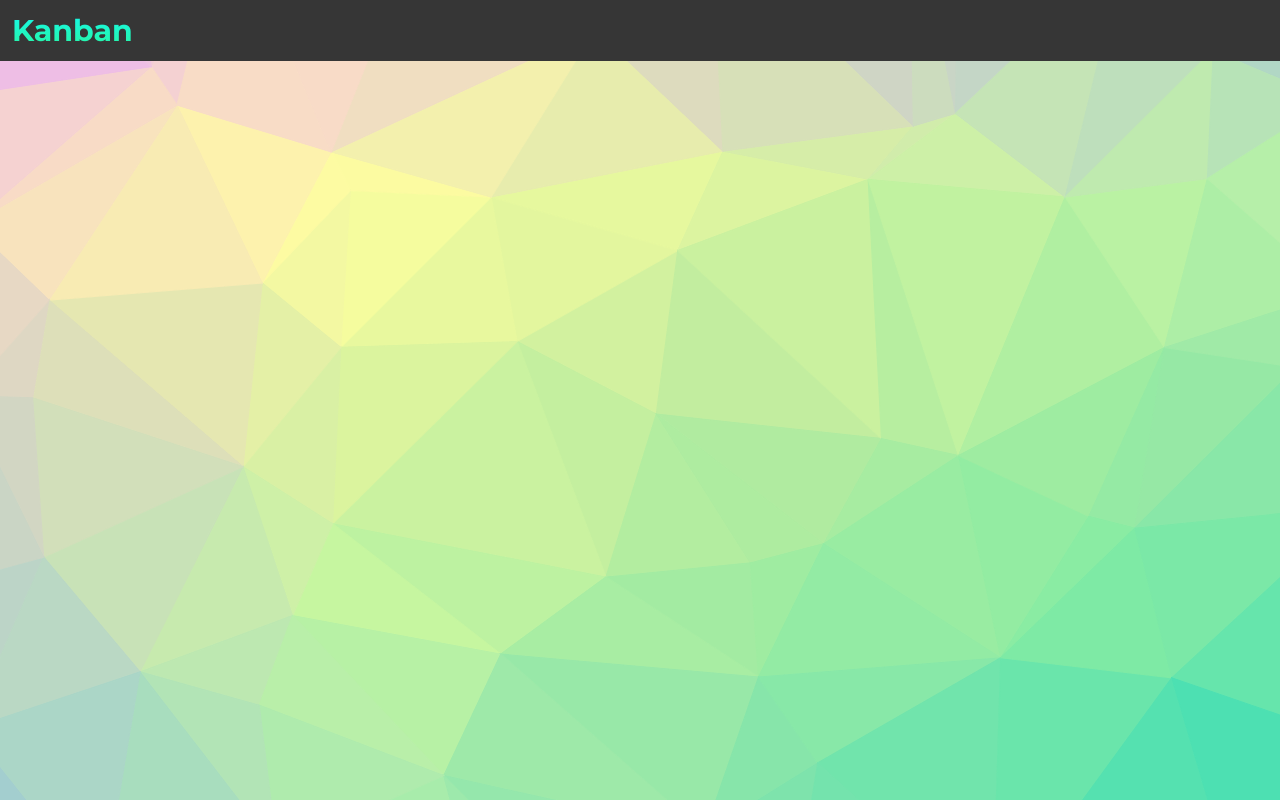
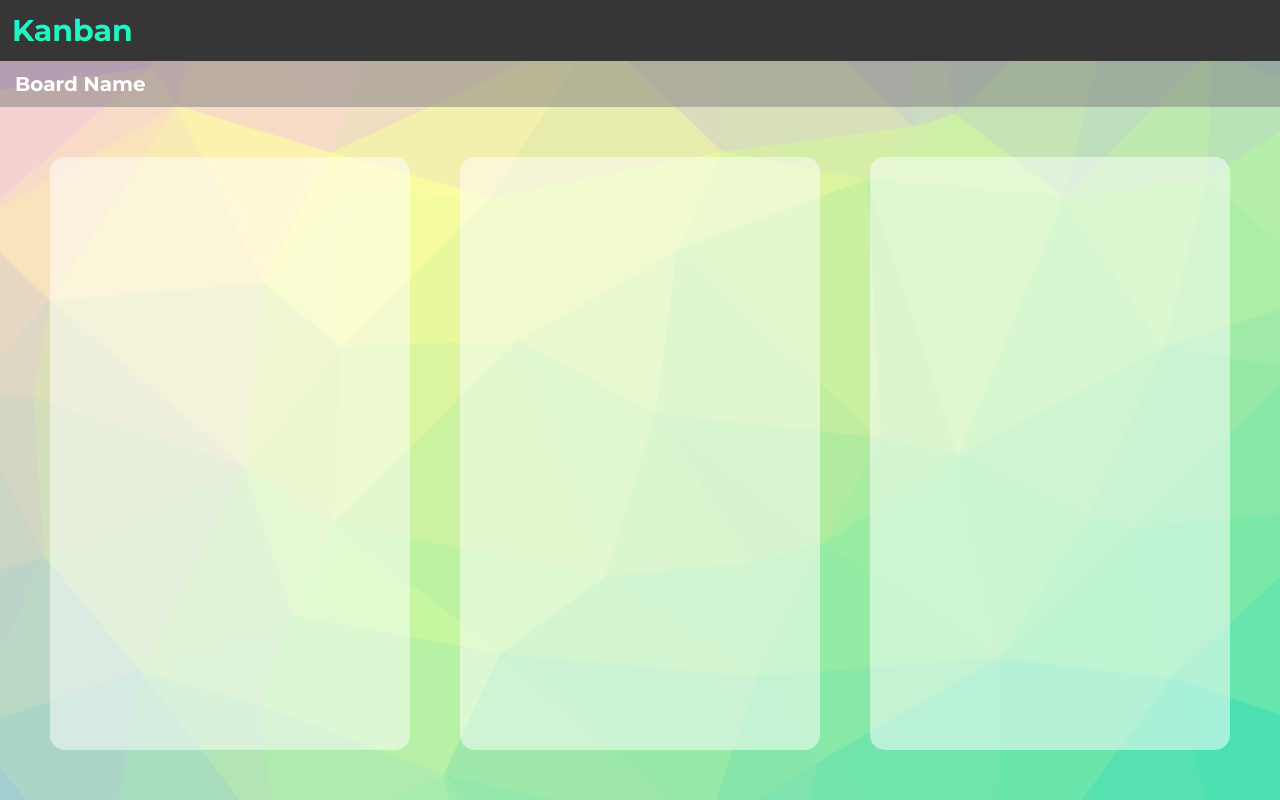
Before and after one commit to feerbax56/kanban, an Angular app: page / in a window 1280 px wide. Built offline with nearby package versions, Linux system fonts and the light colour scheme; a web font is replaced by a local one.

Commit message:
add: scss style for columns

```diff
--- a/src/app/pages/main-view/main-view.component.html
+++ b/src/app/pages/main-view/main-view.component.html
@@ -6,4 +6,23 @@
       </div>
     </div>
   </div>
+
+  <div class="board">
+
+    <div class="board-bar">
+      <p class="board-name">Board Name</p>
+    </div>
+
+    <div class="board-wrapper">
+      <div class="board-columns">
+        <div class="board-column">
+        </div>
+        <div class="board-column">
+        </div>
+        <div class="board-column">
+        </div>
+      </div>
+    </div>
+
+  </div>
 </div>
--- a/src/app/pages/main-view/main-view.component.scss
+++ b/src/app/pages/main-view/main-view.component.scss
@@ -1,17 +1,68 @@
-.root{
+.root {
   display: flex;
   flex-direction: column;
   height: 100%;
 }
 
-.app-name{
+.app-name {
   font-size: 30px;
   font-family: 'Montserrat', sans-serif;
   font-weight: bold;
 }
 
-.has-gradient-text{
+.has-gradient-text {
   background: -webkit-linear-gradient(#13f7f4, #2af598);
   -webkit-background-clip: text;
   -webkit-text-fill-color: transparent;
 }
+
+.board {
+  display: flex;
+  flex-direction: column;
+  flex-grow: 1;
+  min-width: 0;
+  min-height: 0;
+
+  .board-bar {
+    background: rgba(gray, 0.5);
+    padding: 8px 15px;
+
+    .board-name {
+      font-size: 20px;
+      font-weight: bold;
+      color: white;
+    }
+  }
+
+  .board-wrapper {
+    display: flex;
+    flex-grow: 1;
+    overflow-x: auto;
+
+    .board-columns {
+      display: flex;
+      flex-grow: 1;
+
+      .board-column {
+        display: flex;
+        flex-direction: column;
+        flex-grow: 1;
+        flex-basis: 0;
+
+        min-width: 300px;
+        margin: 50px;
+        padding: 25px;
+        border-radius: 15px;
+
+        background: rgba(white, 0.5);
+
+&:not(:first-child){
+  margin-left: 0;
+}
+
+      }
+    }
+  }
+
+
+}
```
